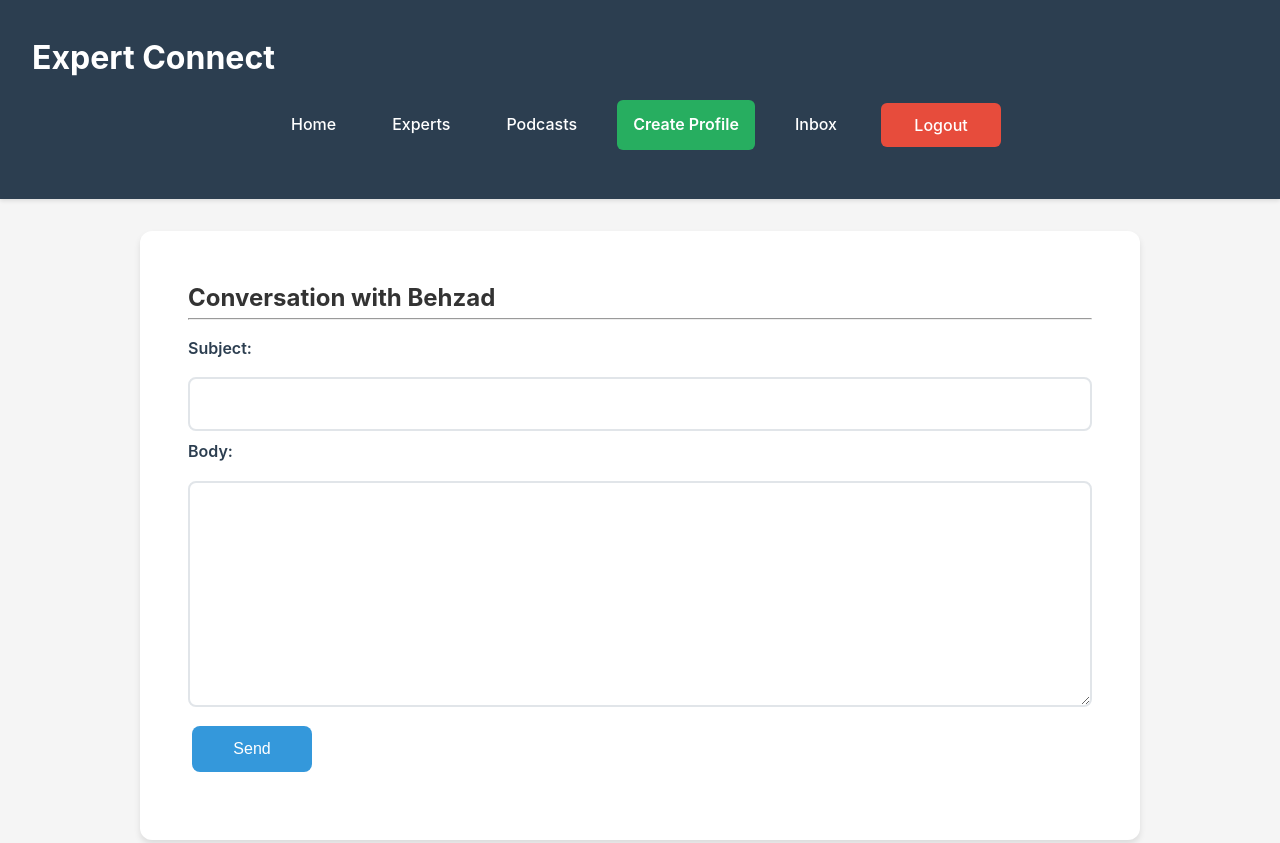
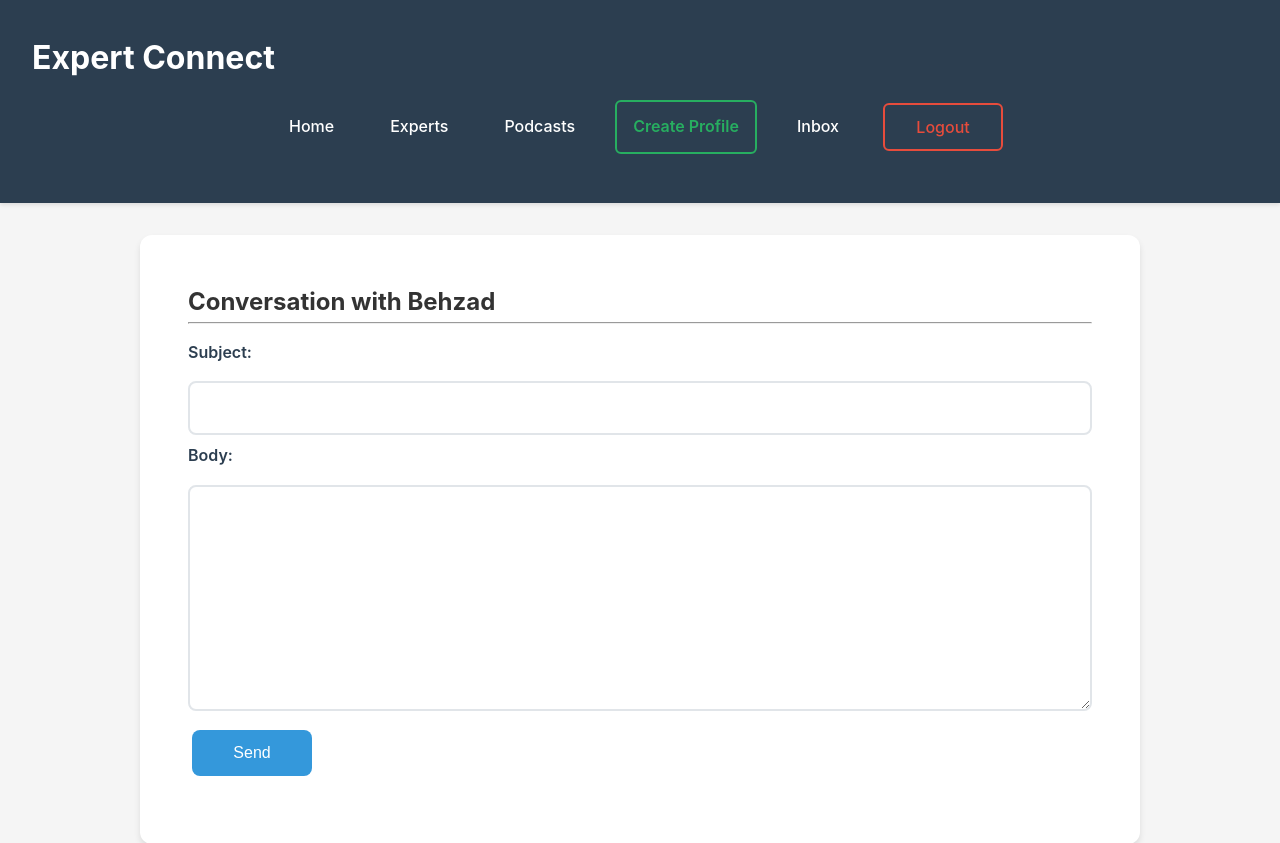
Before and after one commit to behzad17/newexperts, a Django app: page /messages/16/ in a window 1280 px wide. Shown: the top 843 px of the page. Run offline with Django 5.2, Linux system fonts and the light colour scheme; a user stored in the database is signed in; data comes from the database, SQL or seed files in the repository.

Commit message:
Improve navbar UX: remove background from create profile button, add enhanced hover effects with animations and transforms

```diff
--- a/expert_connect/templates/base.html
+++ b/expert_connect/templates/base.html
@@ -108,20 +108,44 @@
         padding: 0.75rem 1rem;
         border-radius: 6px;
         font-weight: 500;
-        transition: background-color 0.2s ease;
+        transition: all 0.3s ease;
         text-align: center;
         width: 100%;
         max-width: 200px;
+        position: relative;
+        overflow: hidden;
+      }
+
+      nav a::before {
+        content: "";
+        position: absolute;
+        top: 0;
+        left: -100%;
+        width: 100%;
+        height: 100%;
+        background: linear-gradient(
+          90deg,
+          transparent,
+          rgba(255, 255, 255, 0.1),
+          transparent
+        );
+        transition: left 0.5s ease;
+      }
+
+      nav a:hover::before {
+        left: 100%;
       }
 
       nav a:hover {
-        background-color: rgba(255, 255, 255, 0.1);
+        background-color: rgba(255, 255, 255, 0.15);
         text-decoration: none;
+        transform: translateY(-2px);
+        box-shadow: 0 4px 8px rgba(0, 0, 0, 0.2);
       }
 
       .create-profile-link {
-        background-color: #27ae60;
-        color: white;
+        background-color: transparent;
+        color: #27ae60;
         padding: 0.75rem 1rem;
         border-radius: 6px;
         text-decoration: none;
@@ -129,12 +153,39 @@
         text-align: center;
         width: 100%;
         max-width: 200px;
-        transition: background-color 0.2s ease;
+        transition: all 0.3s ease;
+        border: 2px solid #27ae60;
+        position: relative;
+        overflow: hidden;
+      }
+
+      .create-profile-link::before {
+        content: "";
+        position: absolute;
+        top: 0;
+        left: -100%;
+        width: 100%;
+        height: 100%;
+        background: linear-gradient(
+          90deg,
+          transparent,
+          rgba(39, 174, 96, 0.2),
+          transparent
+        );
+        transition: left 0.5s ease;
+      }
+
+      .create-profile-link:hover::before {
+        left: 100%;
       }
 
       .create-profile-link:hover {
-        background-color: #229954;
+        background-color: #27ae60;
+        color: white;
         text-decoration: none;
+        transform: translateY(-2px);
+        box-shadow: 0 4px 12px rgba(39, 174, 96, 0.4);
+        border-color: #27ae60;
       }
 
       .logout-form {
@@ -145,9 +196,9 @@
       }
 
       .logout-btn {
-        background: #e74c3c;
-        border: none;
-        color: white;
+        background: transparent;
+        border: 2px solid #e74c3c;
+        color: #e74c3c;
         padding: 0.75rem 1rem;
         border-radius: 6px;
         cursor: pointer;
@@ -155,12 +206,38 @@
         font-family: inherit;
         font-weight: 500;
         width: 100%;
-        transition: background-color 0.2s ease;
+        transition: all 0.3s ease;
+        position: relative;
+        overflow: hidden;
+      }
+
+      .logout-btn::before {
+        content: "";
+        position: absolute;
+        top: 0;
+        left: -100%;
+        width: 100%;
+        height: 100%;
+        background: linear-gradient(
+          90deg,
+          transparent,
+          rgba(231, 76, 60, 0.2),
+          transparent
+        );
+        transition: left 0.5s ease;
+      }
+
+      .logout-btn:hover::before {
+        left: 100%;
       }
 
       .logout-btn:hover {
-        background-color: #c0392b;
+        background-color: #e74c3c;
+        color: white;
         text-decoration: none;
+        transform: translateY(-2px);
+        box-shadow: 0 4px 12px rgba(231, 76, 60, 0.4);
+        border-color: #e74c3c;
       }
 
       /* Mobile Main Content */
@@ -461,6 +538,18 @@
         nav a,
         .create-profile-link,
         .logout-btn {
+          transition: none;
+        }
+
+        nav a:hover,
+        .create-profile-link:hover,
+        .logout-btn:hover {
+          transform: none;
+        }
+
+        nav a::before,
+        .create-profile-link::before,
+        .logout-btn::before {
           transition: none;
         }
       }
```
